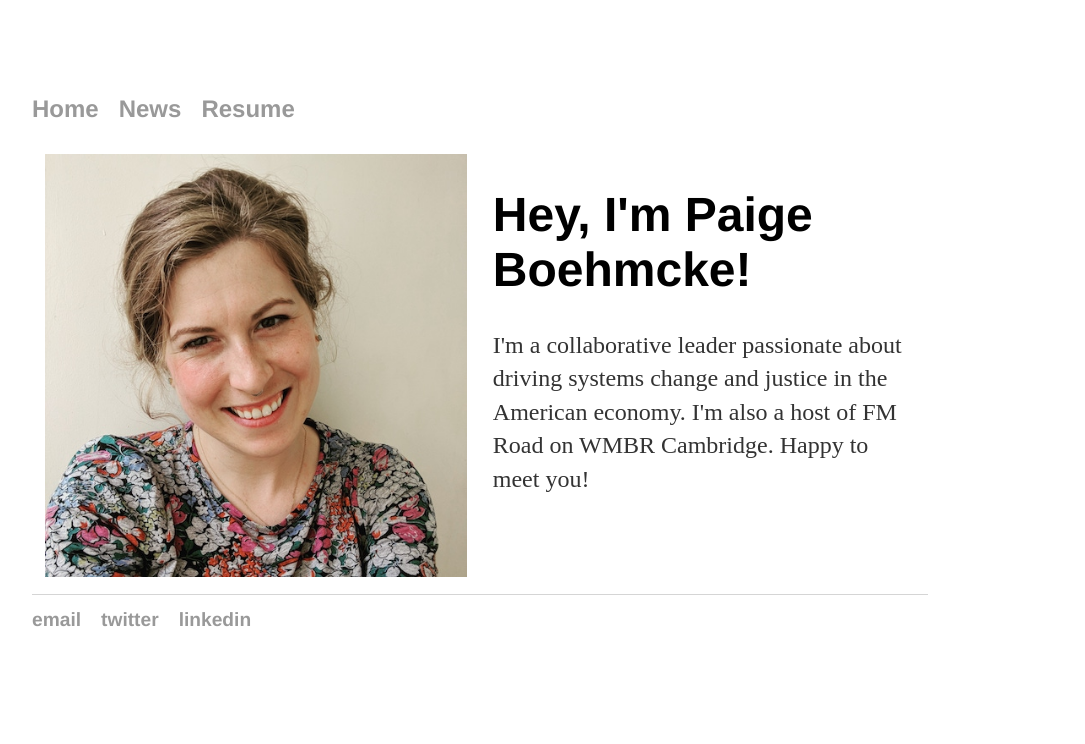
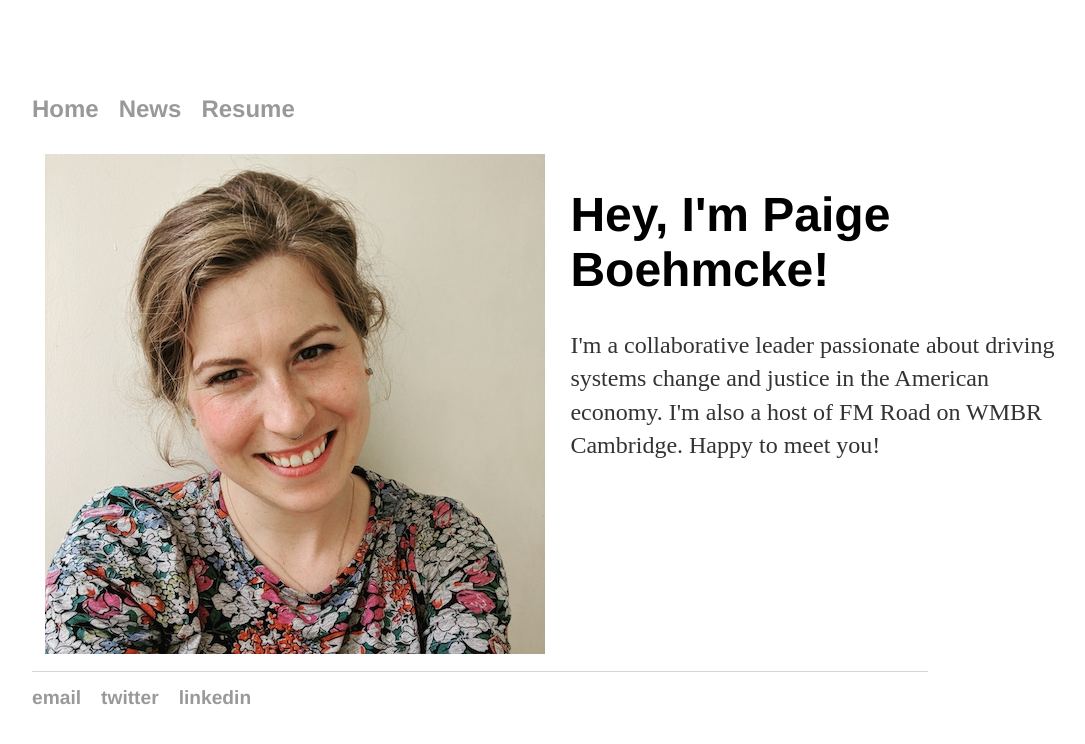
Before and after one commit to paigeboehmcke/paigeboehmcke.github.io, a Jekyll site: the page built from index.html, in a window 1280 px wide. Shown: the top 744 px of the page, without its empty margins (160-1245 px from the left). Built offline with Jekyll 4.4.1, drawn with Linux system fonts in a browser that asks for light colours.

Commit message:
Update main.css

```diff
--- a/css/main.css
+++ b/css/main.css
@@ -60,6 +60,6 @@ ul.posts li {
     flex: 1; /* additionally, equal width */
     flex-shrink: 1;
     flex-grow: 1;
-    min-width: 200px;
+    min-width: 500px;
     max-width: 2448px;
 }
```
